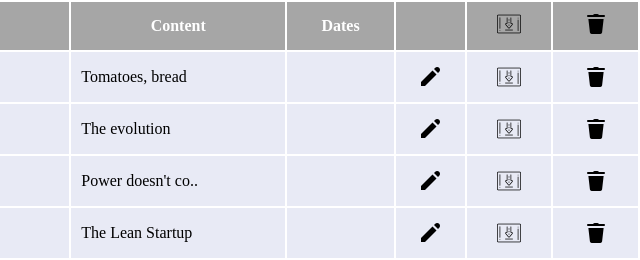
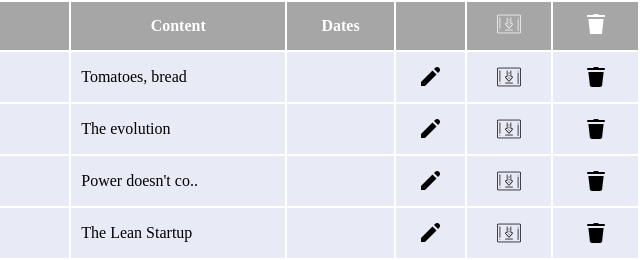
Before and after one commit to oberemok-oksana/notes-project, a website built with Vite: page index.html in a window 1280 px wide. Shown: the top 260 px of the page, 640-1280 px from the left. Built offline with nearby package versions, Linux system fonts and the light colour scheme; files whose address does not match are found by name.

Commit message:
change icons to white ones

```diff
--- a/index.html
+++ b/index.html
@@ -75,10 +75,16 @@
             <th>Dates</th>
             <th></th>
             <th>
-              <img src="./public/images/icons8-download-24.png" alt="archive" />
+              <img
+                src="./public/images/icons8-download-24-white.png"
+                alt="archive"
+              />
             </th>
             <th>
-              <img src="./public/images/icons8-delete-24.png" alt="delete" />
+              <img
+                src="./public/images/icons8-delete-24-white.png"
+                alt="delete"
+              />
             </th>
           </tr>
         </thead>
```
Also changed, not shown: public/images/icons8-delete-24-white.png (added), public/images/icons8-download-24-white.png (added).
